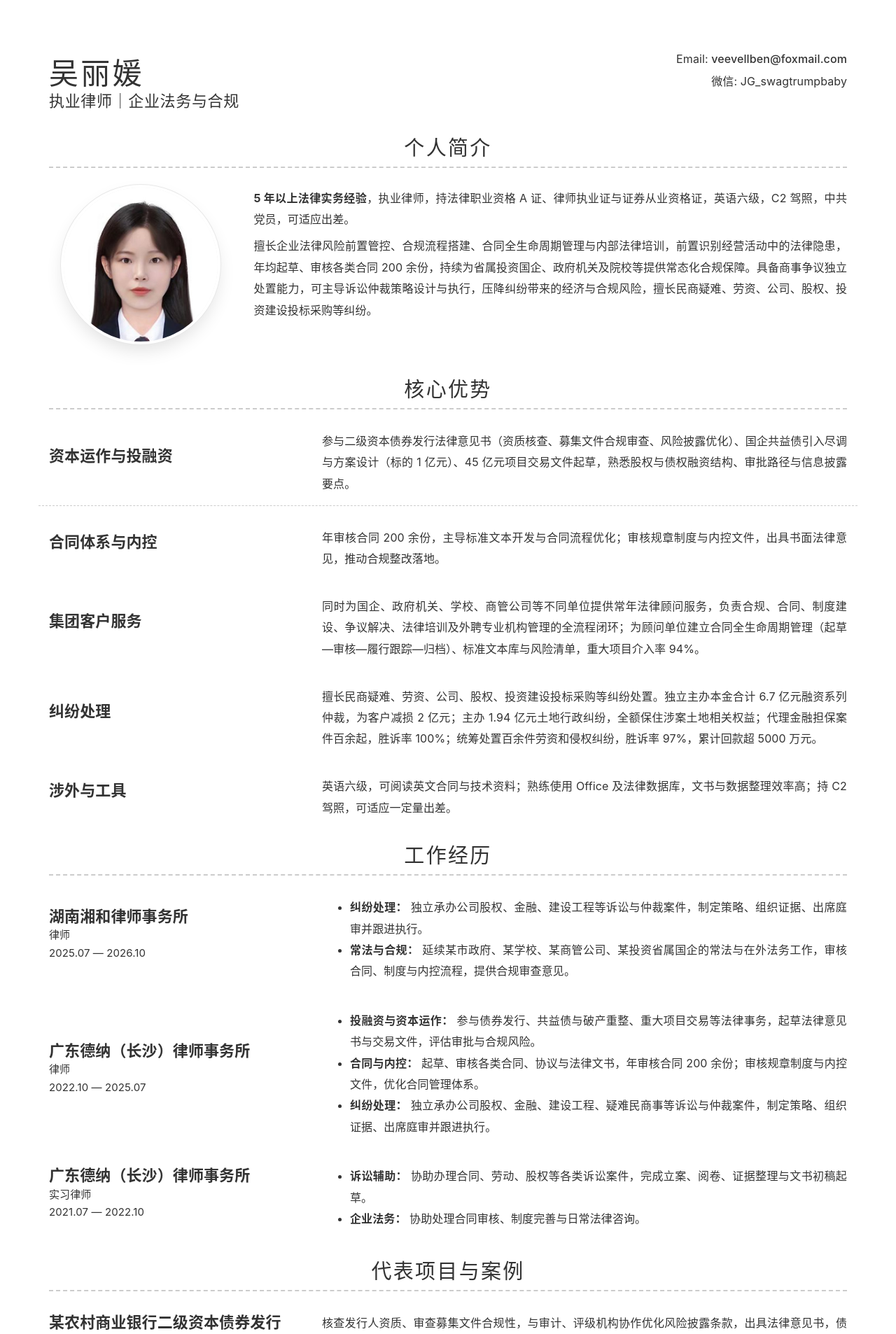
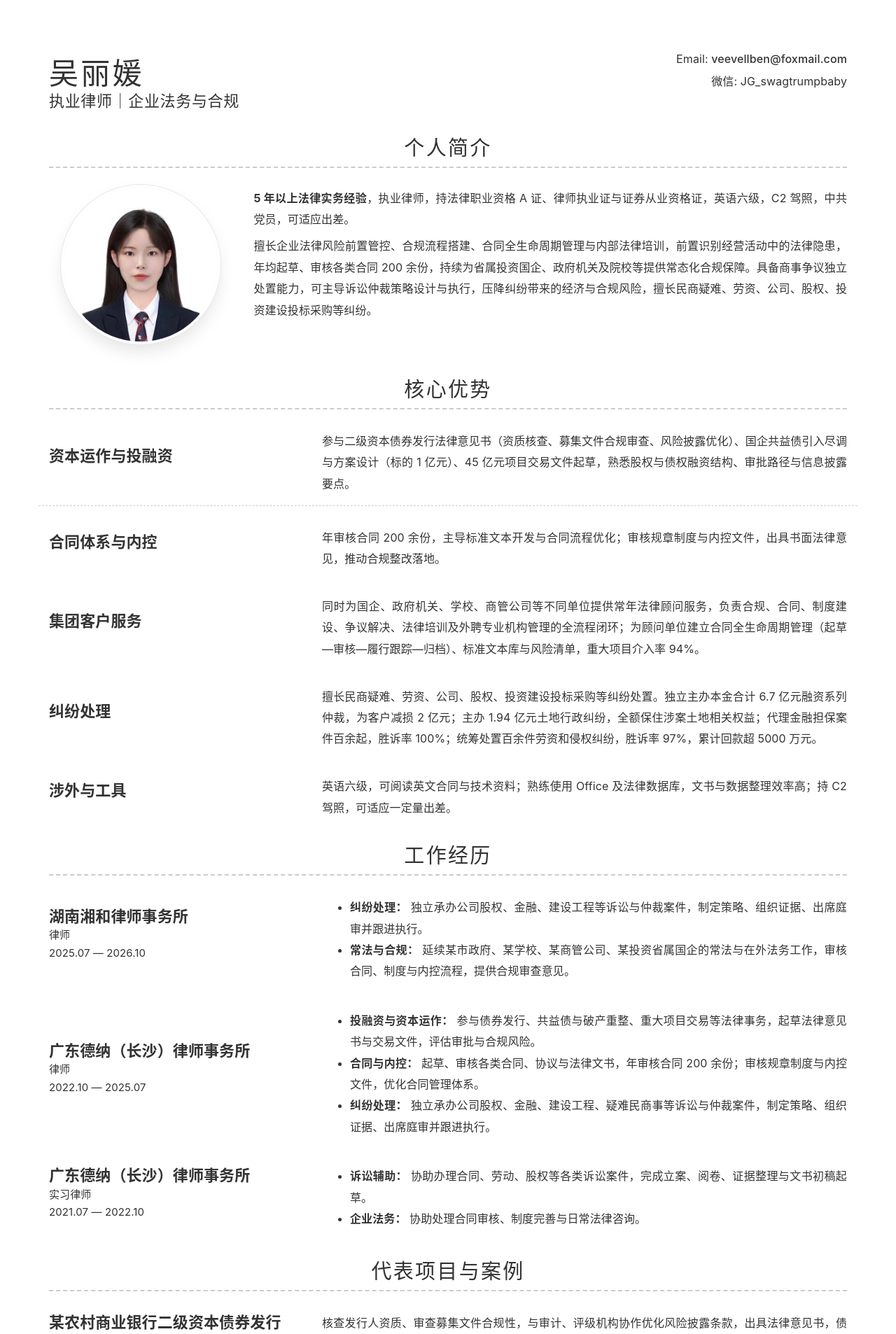
Before and after one commit to Liyuan-Wu/Liyuan-Wu.github.io, a Jekyll site: the page built from index.md, in a window 1280 px wide. Shown: the top 1906 px of the page at 70% size. Built offline with Jekyll 4.4.1, drawn with Linux system fonts in a browser that asks for light colours; nearby versions of some CDN libraries.

Commit message:
头像重做：白色补足头顶留白，圆形裁切不再切头

```diff
--- a/_config.yml
+++ b/_config.yml
@@ -18,7 +18,7 @@ darkmode: false
 
 # About Section
 about_title: 个人简介
-about_profile_image: images/profile.jpg
+about_profile_image: images/avatar.jpg
 about_content: |
   **5 年以上法律实务经验**，执业律师，持法律职业资格 A 证、律师执业证与证券从业资格证，英语六级，C2 驾照，中共党员，可适应出差。
 
```
Also changed, not shown: images/avatar.jpg (added), images/profile.jpg (deleted).
